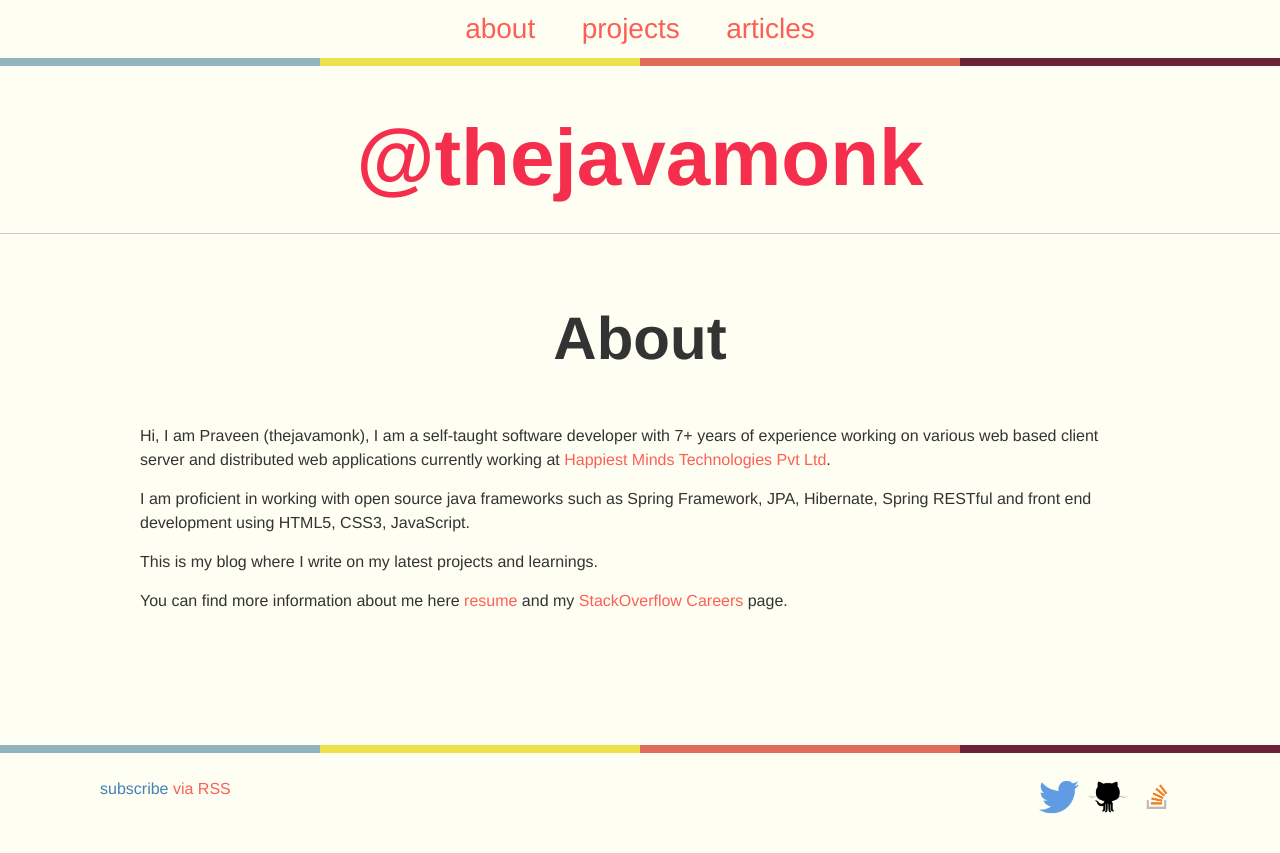
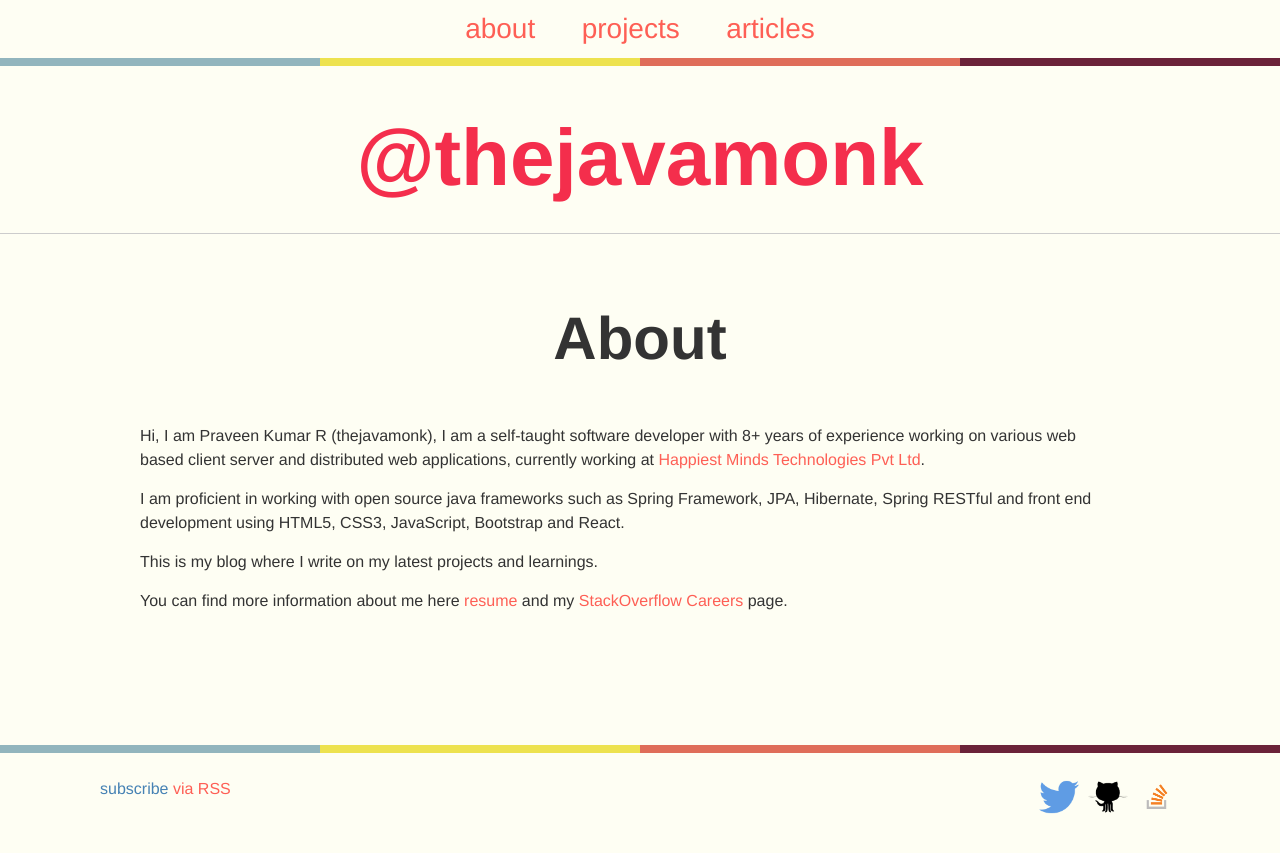
Before and after one commit to thejavamonk/thejavamonk.github.io, a Jekyll site: the page built from about.md, in a window 1280 px wide. Shown: the top 853 px of the page. Built offline with Jekyll 4.4.1, drawn with Linux system fonts in a browser that asks for light colours.

Commit message:
updated about me

```diff
--- a/about.md
+++ b/about.md
@@ -4,10 +4,10 @@ title: About
 permalink: /about/
 ---
 
-Hi, I am Praveen (thejavamonk), I am a self-taught software developer with 7+ years of experience working on various web based client server and distributed web applications currently working at [Happiest Minds Technologies Pvt Ltd](http://www.happiestminds.com/).
+Hi, I am Praveen Kumar R (thejavamonk), I am a self-taught software developer with 8+ years of experience working on various web based client server and distributed web applications, currently working at [Happiest Minds Technologies Pvt Ltd](http://www.happiestminds.com/).
 
-I am proficient in working with open source java frameworks such as Spring Framework, JPA, Hibernate, Spring RESTful and front end development using HTML5, CSS3, JavaScript.
+I am proficient in working with open source java frameworks such as Spring Framework, JPA, Hibernate, Spring RESTful and front end development using HTML5, CSS3, JavaScript, Bootstrap and React.
 
 This is my blog where I write on my latest projects and learnings.
 
-You can find more information about me here [resume](https://github.com/thejavamonk/thejavamonk.github.io/raw/master/resources/PraveenKumar.pdf) and my [StackOverflow Careers](http://stackoverflow.com/cv/praveen-kumar-186552) page.
+You can find more information about me here [resume](https://github.com/thejavamonk/thejavamonk.github.io/raw/master/resources/PraveenKumar.pdf) and my [StackOverflow Careers](https://stackoverflow.com/users/story/2007325) page.
```
